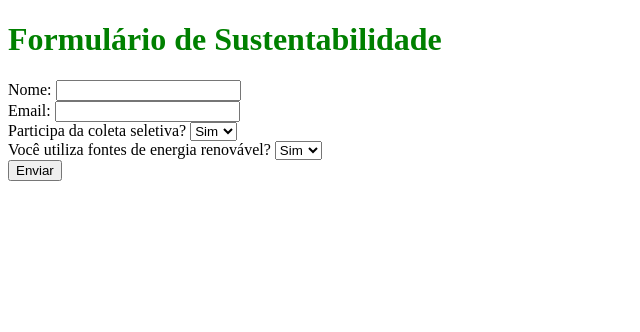
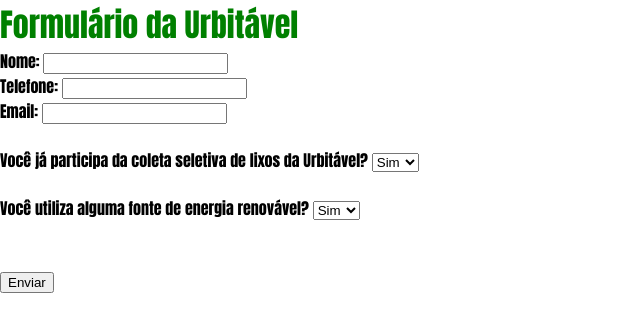
Before and after one commit to anazerlin/javascript-sprint2, a plain HTML site: page index.html in a window 1280 px wide. Shown: the whole page, without its empty margins (0-640 px from the left). Drawn offline with Linux system fonts and the light colour scheme; files whose address does not match are found by name.

Commit message:
alterações

```diff
--- a/index.html
+++ b/index.html
@@ -5,25 +5,32 @@
   <link rel="stylesheet" type="text/css" href="style.css">
 </head>
 <body>
-  <h1>Formulário de Sustentabilidade</h1>
+  <h1>Formulário da Urbitável</h1>
   <form id="sustainabilityForm">
     <label for="name">Nome:</label>
     <input type="text" id="name" required>
     <br>
+    <label for="telefone">Telefone:</label>
+    <input type="text" id="telefone" required>
+    <br>
     <label for="email">Email:</label>
     <input type="email" id="email" required>
     <br>
-    <label for="recycling">Participa da coleta seletiva?</label>
+    <br>
+    <label for="recycling">Você já participa da coleta seletiva de lixos da Urbitável?</label>
     <select id="recycling">
       <option value="sim">Sim</option>
       <option value="nao">Não</option>
     </select>
     <br>
-    <label for="energy">Você utiliza fontes de energia renovável?</label>
+    <br>
+    <label for="energy">Você utiliza alguma fonte de energia renovável?</label>
     <select id="energy">
       <option value="sim">Sim</option>
       <option value="nao">Não</option>
     </select>
+    <br>
+    <br>
     <br>
     <input type="submit" value="Enviar">
   </form>
--- a/js/script.js
+++ b/js/script.js
@@ -34,6 +34,8 @@
   // Exemplo de saída dos valores dos inputs
   console.log('Nome:', nameInput);
   console.log('Email:', emailInput);
+  console.log('Telefone:', telefoneInput);
+
 
   // Limpar os campos do formulário
   document.getElementById('sustainabilityForm').reset();
--- a/style.css
+++ b/style.css
@@ -1,3 +1,12 @@
+* {
+    margin: 0;
+    padding: 20;
+}
+
+body {
+    font-family:Impact, Haettenschweiler, 'Arial Narrow Bold', sans-serif
+}
+
 h1 {
     color: green
 }
```
